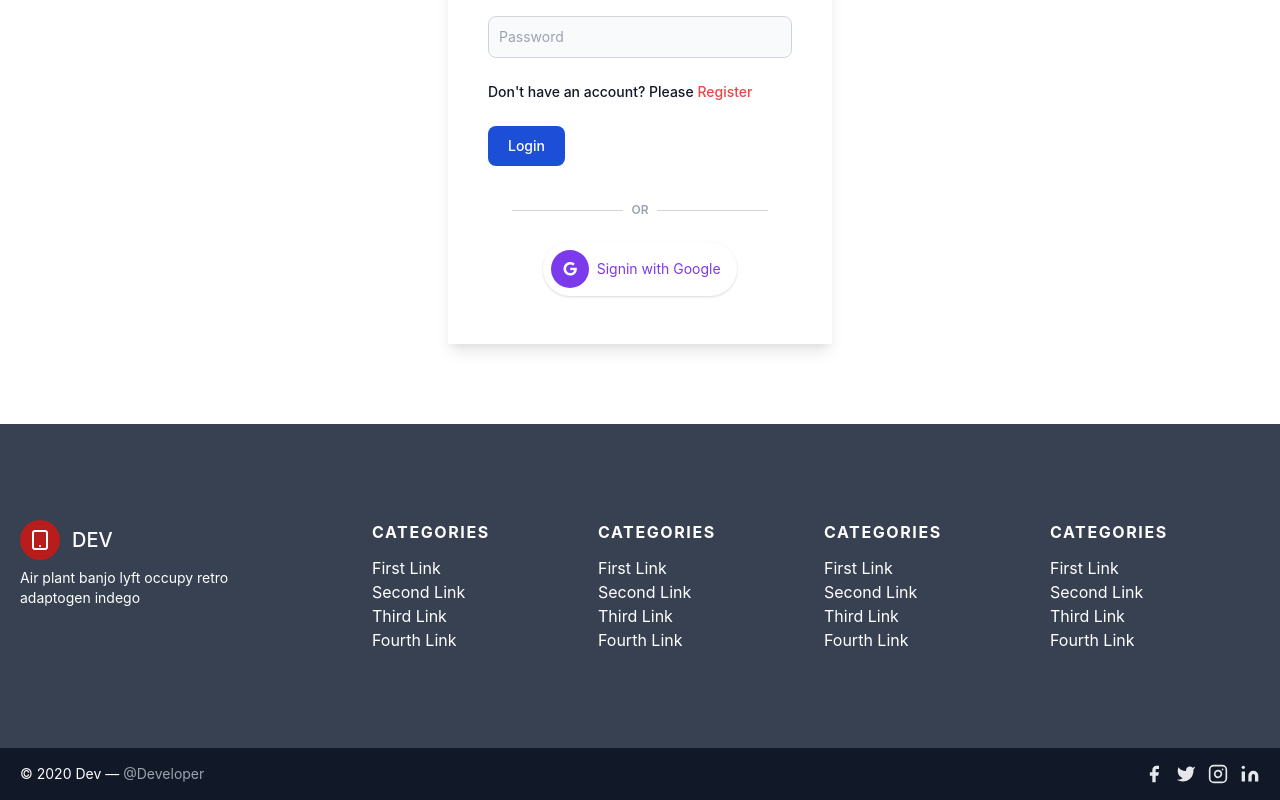
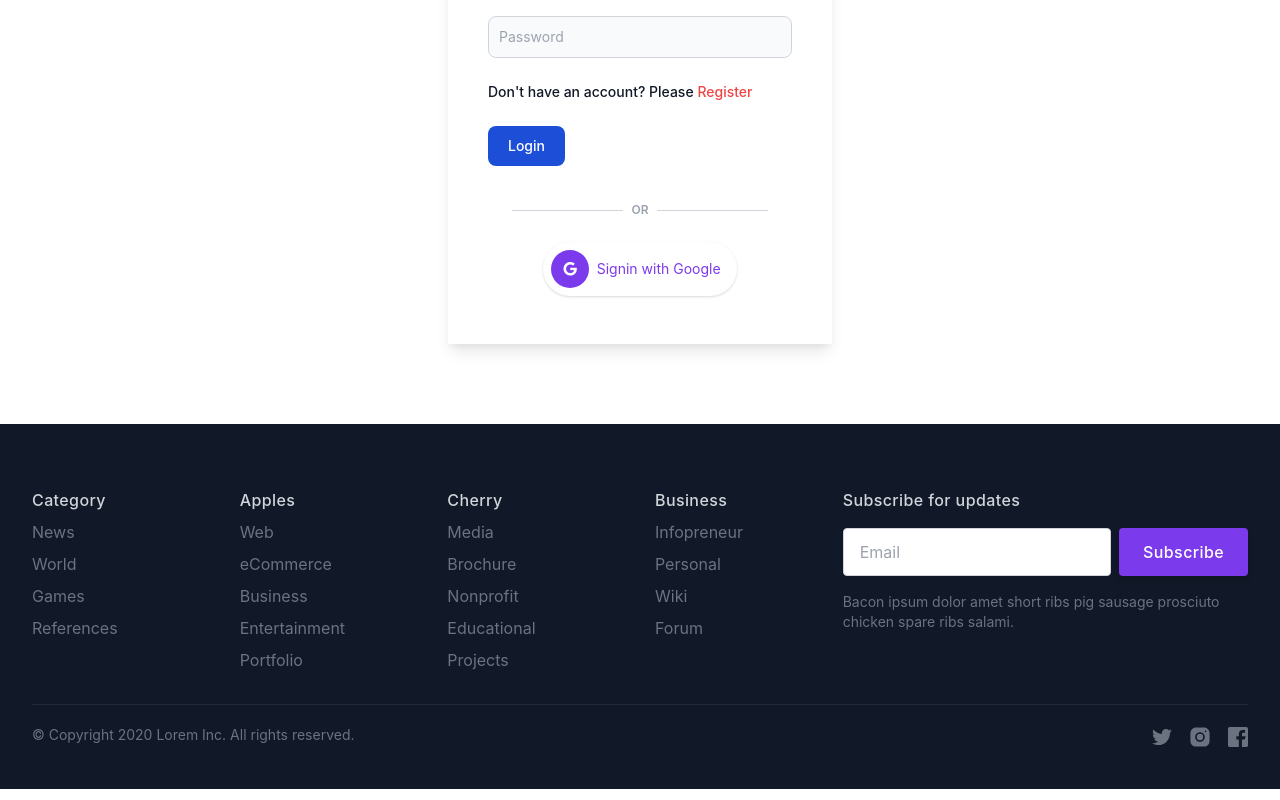
Before and after one commit to arifulhaque145/healthcare-client, a React (Create React App) app: page /login in a window 1280 px wide. Shown: the part 316-1116 px from the top of the page. Built offline with nearby package versions, Linux system fonts and the light colour scheme; no server answers.

Commit message:
healthcare-0.0.4

```diff
--- a/src/Components/Footer.js
+++ b/src/Components/Footer.js
@@ -4,215 +4,232 @@
 function Footer() {
   // compo
   return (
-    <div className="">
-      <footer className="text-gray-600 body-font bg-gray-700">
-        <div className="container px-5 py-24 mx-auto flex md:items-center lg:items-start md:flex-row md:flex-nowrap flex-wrap flex-col">
-          <div className="w-64 flex-shrink-0 md:mx-0 mx-auto text-center md:text-left">
-            <Link className="flex title-font font-medium items-center md:justify-start justify-center text-gray-900">
-              <svg
-                xmlns="http://www.w3.org/2000/svg"
-                className="w-10 h-10 text-white p-2 bg-red-700 rounded-full"
-                fill="none"
-                viewBox="0 0 24 24"
-                stroke="currentColor"
+    <div class="bg-gray-900">
+      <div class="px-4 pt-16 mx-auto sm:max-w-xl md:max-w-full lg:max-w-screen-xl md:px-24 lg:px-8">
+        <div class="grid row-gap-10 mb-8 lg:grid-cols-6">
+          <div class="grid grid-cols-2 gap-5 row-gap-8 lg:col-span-4 md:grid-cols-4">
+            <div>
+              <p class="font-medium tracking-wide text-gray-300">Category</p>
+              <ul class="mt-2 space-y-2">
+                <li>
+                  <a
+                    href="/"
+                    class="text-gray-500 transition-colors duration-300 hover:text-deep-purple-accent-200"
+                  >
+                    News
+                  </a>
+                </li>
+                <li>
+                  <a
+                    href="/"
+                    class="text-gray-500 transition-colors duration-300 hover:text-deep-purple-accent-200"
+                  >
+                    World
+                  </a>
+                </li>
+                <li>
+                  <a
+                    href="/"
+                    class="text-gray-500 transition-colors duration-300 hover:text-deep-purple-accent-200"
+                  >
+                    Games
+                  </a>
+                </li>
+                <li>
+                  <a
+                    href="/"
+                    class="text-gray-500 transition-colors duration-300 hover:text-deep-purple-accent-200"
+                  >
+                    References
+                  </a>
+                </li>
+              </ul>
+            </div>
+            <div>
+              <p class="font-medium tracking-wide text-gray-300">Apples</p>
+              <ul class="mt-2 space-y-2">
+                <li>
+                  <a
+                    href="/"
+                    class="text-gray-500 transition-colors duration-300 hover:text-deep-purple-accent-200"
+                  >
+                    Web
+                  </a>
+                </li>
+                <li>
+                  <a
+                    href="/"
+                    class="text-gray-500 transition-colors duration-300 hover:text-deep-purple-accent-200"
+                  >
+                    eCommerce
+                  </a>
+                </li>
+                <li>
+                  <a
+                    href="/"
+                    class="text-gray-500 transition-colors duration-300 hover:text-deep-purple-accent-200"
+                  >
+                    Business
+                  </a>
+                </li>
+                <li>
+                  <a
+                    href="/"
+                    class="text-gray-500 transition-colors duration-300 hover:text-deep-purple-accent-200"
+                  >
+                    Entertainment
+                  </a>
+                </li>
+                <li>
+                  <a
+                    href="/"
+                    class="text-gray-500 transition-colors duration-300 hover:text-deep-purple-accent-200"
+                  >
+                    Portfolio
+                  </a>
+                </li>
+              </ul>
+            </div>
+            <div>
+              <p class="font-medium tracking-wide text-gray-300">Cherry</p>
+              <ul class="mt-2 space-y-2">
+                <li>
+                  <a
+                    href="/"
+                    class="text-gray-500 transition-colors duration-300 hover:text-deep-purple-accent-200"
+                  >
+                    Media
+                  </a>
+                </li>
+                <li>
+                  <a
+                    href="/"
+                    class="text-gray-500 transition-colors duration-300 hover:text-deep-purple-accent-200"
+                  >
+                    Brochure
+                  </a>
+                </li>
+                <li>
+                  <a
+                    href="/"
+                    class="text-gray-500 transition-colors duration-300 hover:text-deep-purple-accent-200"
+                  >
+                    Nonprofit
+                  </a>
+                </li>
+                <li>
+                  <a
+                    href="/"
+                    class="text-gray-500 transition-colors duration-300 hover:text-deep-purple-accent-200"
+                  >
+                    Educational
+                  </a>
+                </li>
+                <li>
+                  <a
+                    href="/"
+                    class="text-gray-500 transition-colors duration-300 hover:text-deep-purple-accent-200"
+                  >
+                    Projects
+                  </a>
+                </li>
+              </ul>
+            </div>
+            <div>
+              <p class="font-medium tracking-wide text-gray-300">Business</p>
+              <ul class="mt-2 space-y-2">
+                <li>
+                  <a
+                    href="/"
+                    class="text-gray-500 transition-colors duration-300 hover:text-deep-purple-accent-200"
+                  >
+                    Infopreneur
+                  </a>
+                </li>
+                <li>
+                  <a
+                    href="/"
+                    class="text-gray-500 transition-colors duration-300 hover:text-deep-purple-accent-200"
+                  >
+                    Personal
+                  </a>
+                </li>
+                <li>
+                  <a
+                    href="/"
+                    class="text-gray-500 transition-colors duration-300 hover:text-deep-purple-accent-200"
+                  >
+                    Wiki
+                  </a>
+                </li>
+                <li>
+                  <a
+                    href="/"
+                    class="text-gray-500 transition-colors duration-300 hover:text-deep-purple-accent-200"
+                  >
+                    Forum
+                  </a>
+                </li>
+              </ul>
+            </div>
+          </div>
+          <div class="md:max-w-md lg:col-span-2">
+            <span class="text-base font-medium tracking-wide text-gray-300">
+              Subscribe for updates
+            </span>
+            <form class="flex flex-col mt-4 md:flex-row">
+              <input
+                placeholder="Email"
+                required=""
+                type="text"
+                class="flex-grow w-full h-12 px-4 mb-3 transition duration-200 bg-white border border-gray-300 rounded shadow-sm appearance-none md:mr-2 md:mb-0 focus:border-deep-purple-accent-400 focus:outline-none focus:shadow-outline"
+              />
+              <button
+                type="submit"
+                class="inline-flex items-center justify-center h-12 px-6 font-medium tracking-wide text-white transition duration-200 rounded shadow-md bg-purple-600 hover:bg-purple-900 focus:shadow-outline focus:outline-none"
               >
-                <path
-                  strokeLinecap="round"
-                  strokeLinejoin="round"
-                  strokeWidth="2"
-                  d="M12 18h.01M7 21h10a2 2 0 002-2V5a2 2 0 00-2-2H7a2 2 0 00-2 2v14a2 2 0 002 2z"
-                />
-              </svg>
-              <span className="ml-3 text-xl text-white">DEV</span>
-            </Link>
-            <p className="mt-2 text-sm text-white">
-              Air plant banjo lyft occupy retro adaptogen indego
+                Subscribe
+              </button>
+            </form>
+            <p class="mt-4 text-sm text-gray-500">
+              Bacon ipsum dolor amet short ribs pig sausage prosciuto chicken
+              spare ribs salami.
             </p>
           </div>
-          <div className="flex-grow flex flex-wrap md:pl-20 -mb-10 md:mt-0 mt-10 md:text-left text-center">
-            <div className="lg:w-1/4 md:w-1/2 w-full px-4">
-              <h2 className="title-font font-bold text-white tracking-widest text-md mb-3">
-                CATEGORIES
-              </h2>
-              <nav className="list-none mb-10">
-                <li>
-                  <Link className="text-white hover:text-red-300" href="#">
-                    First Link
-                  </Link>
-                </li>
-                <li>
-                  <Link className="text-white hover:text-red-300" href="#">
-                    Second Link
-                  </Link>
-                </li>
-                <li>
-                  <Link className="text-white hover:text-red-300" href="#">
-                    Third Link
-                  </Link>
-                </li>
-                <li>
-                  <Link className="text-white hover:text-red-300" href="#">
-                    Fourth Link
-                  </Link>
-                </li>
-              </nav>
-            </div>
-            <div className="lg:w-1/4 md:w-1/2 w-full px-4">
-              <h2 className="title-font font-bold text-white tracking-widest text-md mb-3">
-                CATEGORIES
-              </h2>
-              <nav className="list-none mb-10">
-                <li>
-                  <Link className="text-white hover:text-red-300" href="#">
-                    First Link
-                  </Link>
-                </li>
-                <li>
-                  <Link className="text-white hover:text-red-300" href="#">
-                    Second Link
-                  </Link>
-                </li>
-                <li>
-                  <Link className="text-white hover:text-red-300" href="#">
-                    Third Link
-                  </Link>
-                </li>
-                <li>
-                  <Link className="text-white hover:text-red-300" href="#">
-                    Fourth Link
-                  </Link>
-                </li>
-              </nav>
-            </div>
-            <div className="lg:w-1/4 md:w-1/2 w-full px-4">
-              <h2 className="title-font font-bold text-white tracking-widest text-md mb-3">
-                CATEGORIES
-              </h2>
-              <nav className="list-none mb-10">
-                <li>
-                  <Link className="text-white hover:text-red-300" href="#">
-                    First Link
-                  </Link>
-                </li>
-                <li>
-                  <Link className="text-white hover:text-red-300" href="#">
-                    Second Link
-                  </Link>
-                </li>
-                <li>
-                  <Link className="text-white hover:text-red-300" href="#">
-                    Third Link
-                  </Link>
-                </li>
-                <li>
-                  <Link className="text-white hover:text-red-300" href="#">
-                    Fourth Link
-                  </Link>
-                </li>
-              </nav>
-            </div>
-            <div className="lg:w-1/4 md:w-1/2 w-full px-4">
-              <h2 className="title-font font-bold text-white tracking-widest text-md mb-3">
-                CATEGORIES
-              </h2>
-              <nav className="list-none mb-10">
-                <li>
-                  <Link className="text-white hover:text-red-300" href="#">
-                    First Link
-                  </Link>
-                </li>
-                <li>
-                  <Link className="text-white hover:text-red-300" href="#">
-                    Second Link
-                  </Link>
-                </li>
-                <li>
-                  <Link className="text-white hover:text-red-300" href="#">
-                    Third Link
-                  </Link>
-                </li>
-                <li>
-                  <Link className="text-white hover:text-red-300" href="#">
-                    Fourth Link
-                  </Link>
-                </li>
-              </nav>
-            </div>
+        </div>
+        <div class="flex flex-col justify-between pt-5 pb-10 border-t border-gray-800 sm:flex-row">
+          <p class="text-sm text-gray-500">
+            © Copyright 2020 Lorem Inc. All rights reserved.
+          </p>
+          <div class="flex items-center mt-4 space-x-4 sm:mt-0">
+            <a
+              href="/"
+              class="text-gray-500 transition-colors duration-300 hover:text-teal-accent-400"
+            >
+              <svg viewBox="0 0 24 24" fill="currentColor" class="h-5">
+                <path d="M24,4.6c-0.9,0.4-1.8,0.7-2.8,0.8c1-0.6,1.8-1.6,2.2-2.7c-1,0.6-2,1-3.1,1.2c-0.9-1-2.2-1.6-3.6-1.6 c-2.7,0-4.9,2.2-4.9,4.9c0,0.4,0,0.8,0.1,1.1C7.7,8.1,4.1,6.1,1.7,3.1C1.2,3.9,1,4.7,1,5.6c0,1.7,0.9,3.2,2.2,4.1 C2.4,9.7,1.6,9.5,1,9.1c0,0,0,0,0,0.1c0,2.4,1.7,4.4,3.9,4.8c-0.4,0.1-0.8,0.2-1.3,0.2c-0.3,0-0.6,0-0.9-0.1c0.6,2,2.4,3.4,4.6,3.4 c-1.7,1.3-3.8,2.1-6.1,2.1c-0.4,0-0.8,0-1.2-0.1c2.2,1.4,4.8,2.2,7.5,2.2c9.1,0,14-7.5,14-14c0-0.2,0-0.4,0-0.6 C22.5,6.4,23.3,5.5,24,4.6z"></path>
+              </svg>
+            </a>
+            <a
+              href="/"
+              class="text-gray-500 transition-colors duration-300 hover:text-teal-accent-400"
+            >
+              <svg viewBox="0 0 30 30" fill="currentColor" class="h-6">
+                <circle cx="15" cy="15" r="4"></circle>
+                <path d="M19.999,3h-10C6.14,3,3,6.141,3,10.001v10C3,23.86,6.141,27,10.001,27h10C23.86,27,27,23.859,27,19.999v-10   C27,6.14,23.859,3,19.999,3z M15,21c-3.309,0-6-2.691-6-6s2.691-6,6-6s6,2.691,6,6S18.309,21,15,21z M22,9c-0.552,0-1-0.448-1-1   c0-0.552,0.448-1,1-1s1,0.448,1,1C23,8.552,22.552,9,22,9z"></path>
+              </svg>
+            </a>
+            <a
+              href="/"
+              class="text-gray-500 transition-colors duration-300 hover:text-teal-accent-400"
+            >
+              <svg viewBox="0 0 24 24" fill="currentColor" class="h-5">
+                <path d="M22,0H2C0.895,0,0,0.895,0,2v20c0,1.105,0.895,2,2,2h11v-9h-3v-4h3V8.413c0-3.1,1.893-4.788,4.659-4.788 c1.325,0,2.463,0.099,2.795,0.143v3.24l-1.918,0.001c-1.504,0-1.795,0.715-1.795,1.763V11h4.44l-1,4h-3.44v9H22c1.105,0,2-0.895,2-2 V2C24,0.895,23.105,0,22,0z"></path>
+              </svg>
+            </a>
           </div>
         </div>
-        <div className="bg-gray-900">
-          <div className="container mx-auto py-4 px-5 flex flex-wrap flex-col sm:flex-row">
-            <p className="text-white text-sm text-center sm:text-left">
-              © 2020 Dev —
-              <a
-                href="https://twitter.com/knyttneve"
-                rel="noopener noreferrer"
-                className="text-gray-400 ml-1"
-                target="_blank"
-              >
-                @Developer
-              </a>
-            </p>
-            <span className="inline-flex sm:ml-auto sm:mt-0 mt-2 justify-center sm:justify-start">
-              <Link className="text-gray-200">
-                <svg
-                  fill="currentColor"
-                  strokeLinecap="round"
-                  strokeLinejoin="round"
-                  strokeWidth="2"
-                  className="w-5 h-5"
-                  viewBox="0 0 24 24"
-                >
-                  <path d="M18 2h-3a5 5 0 00-5 5v3H7v4h3v8h4v-8h3l1-4h-4V7a1 1 0 011-1h3z"></path>
-                </svg>
-              </Link>
-              <Link className="ml-3 text-gray-200">
-                <svg
-                  fill="currentColor"
-                  strokeLinecap="round"
-                  strokeLinejoin="round"
-                  strokeWidth="2"
-                  className="w-5 h-5"
-                  viewBox="0 0 24 24"
-                >
-                  <path d="M23 3a10.9 10.9 0 01-3.14 1.53 4.48 4.48 0 00-7.86 3v1A10.66 10.66 0 013 4s-4 9 5 13a11.64 11.64 0 01-7 2c9 5 20 0 20-11.5a4.5 4.5 0 00-.08-.83A7.72 7.72 0 0023 3z"></path>
-                </svg>
-              </Link>
-              <Link className="ml-3 text-gray-200">
-                <svg
-                  fill="none"
-                  stroke="currentColor"
-                  strokeLinecap="round"
-                  strokeLinejoin="round"
-                  strokeWidth="2"
-                  className="w-5 h-5"
-                  viewBox="0 0 24 24"
-                >
-                  <rect width="20" height="20" x="2" y="2" rx="5" ry="5"></rect>
-                  <path d="M16 11.37A4 4 0 1112.63 8 4 4 0 0116 11.37zm1.5-4.87h.01"></path>
-                </svg>
-              </Link>
-              <Link className="ml-3 text-gray-200">
-                <svg
-                  fill="currentColor"
-                  stroke="currentColor"
-                  strokeLinecap="round"
-                  strokeLinejoin="round"
-                  strokeWidth="0"
-                  className="w-5 h-5"
-                  viewBox="0 0 24 24"
-                >
-                  <path
-                    stroke="none"
-                    d="M16 8a6 6 0 016 6v7h-4v-7a2 2 0 00-2-2 2 2 0 00-2 2v7h-4v-7a6 6 0 016-6zM2 9h4v12H2z"
-                  ></path>
-                  <circle cx="4" cy="4" r="2" stroke="none"></circle>
-                </svg>
-              </Link>
-            </span>
-          </div>
-        </div>
-      </footer>
+      </div>
     </div>
   );
 }
--- a/src/Components/Service.js
+++ b/src/Components/Service.js
@@ -5,20 +5,37 @@
   // compo
   const { name, imgUrl, catagory } = data;
   return (
-    <div className="w-72 flex flex-col text-center items-center bg-white p-3 m-5 rounded-md shadow-lg">
-      <img src={imgUrl} alt="" className="w-full rounded-md" />
-      <h1 className="text-2xl my-2">{name}</h1>
-      <small className="my-3 italic text-sm">{catagory}</small>
-      <p className="text-justify text-sm my-2 mx-3 text-gray-500">
-        Lorem ipsum dolor sit amet consectetur adipisicing elit. Quae porro
-        eveniet harum sunt modi quibusdam assumenda, unde aspernatur ratione
-        voluptates.
-      </p>
-      <Link to="/details">
-        <button className="bg-blue-500 my-3 px-8 py-2 text-white shadow-md hover:bg-white hover:text-black hover:shadow-lg">
-          Details
-        </button>
-      </Link>
+    <div className="overflow-hidden transition-shadow duration-300 bg-white rounded shadow-sm">
+      <img src={imgUrl} className="object-cover w-full h-64" alt="" />
+      <div className="p-5 border border-t-0">
+        <p className="mb-3 text-xs font-semibold tracking-wide uppercase">
+          <span
+            className="transition-colors duration-200 text-blue-gray-900 hover:text-deep-purple-accent-700"
+            aria-label="Category"
+            title="traveling"
+          >
+            {catagory}
+          </span>
+        </p>
+        <span
+          aria-label="Category"
+          title="Simple is better"
+          className="inline-block mb-3 text-2xl font-bold leading-5 transition-colors duration-200 hover:text-deep-purple-accent-700"
+        >
+          {name}
+        </span>
+        <p className="mb-5 text-gray-700 text-justify">
+          Sed ut perspiciatis unde omnis iste natus error sit sed quia
+          consequuntur magni voluptatem doloremque.
+        </p>
+        <Link
+          to="/details"
+          aria-label=""
+          className="inline-flex items-center font-semibold transition-colors duration-200 text-purple-800 hover:text-purple-400"
+        >
+          More details
+        </Link>
+      </div>
     </div>
   );
 }
```
Also changed, not shown: src/Components/ServiceContainer.js (+4 -4 lines).
